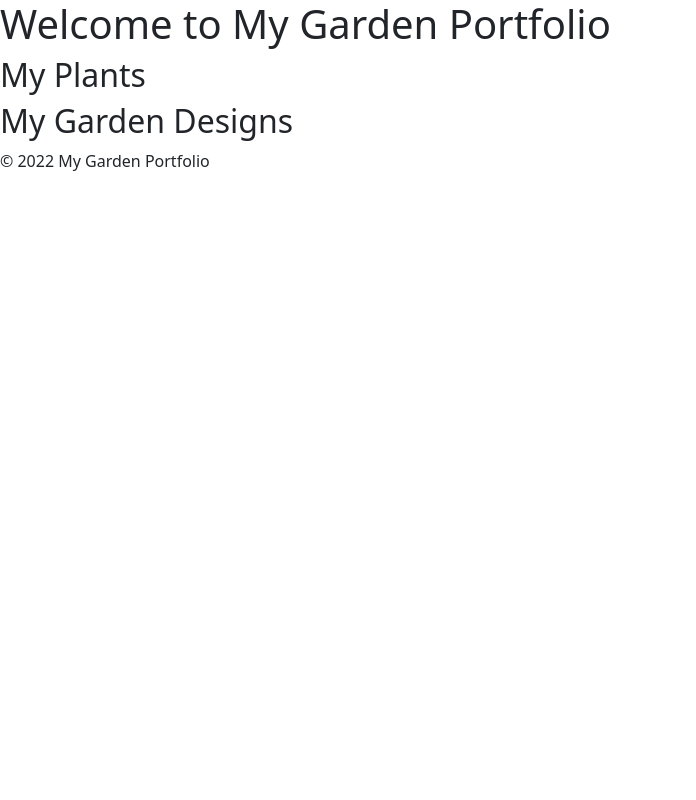
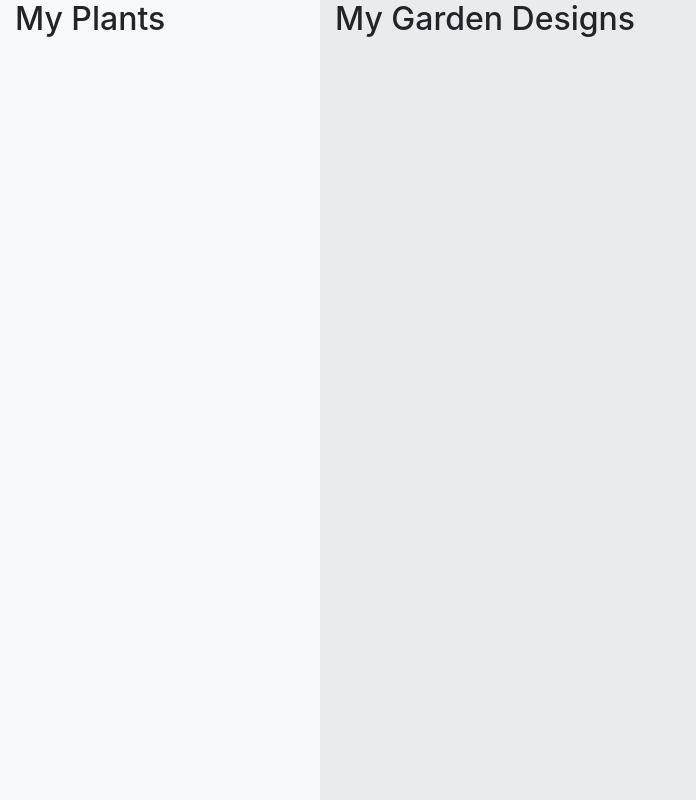
Before and after one commit to asteene/plant_pals, a Flask app: page /test in a window 1280 px wide. Shown: the whole page, without its empty margins (0-696 px from the left). Run offline with Flask 3, Linux system fonts and the light colour scheme; some libraries are stand-ins or nearby versions.

Commit message:
Added left & right spacing

```diff
--- a/app.py
+++ b/app.py
@@ -11,5 +11,6 @@
 def test():
     return render_template("example.html")
 
+
 if __name__ == "__main__":
     app.run(debug=True)
--- a/templates/_layout.html
+++ b/templates/_layout.html
@@ -3,15 +3,18 @@
 <head>
     <meta charset="UTF-8">
     <meta name="viewport" content="width=device-width, initial-scale=1.0">
-    <script src="https://cdn.jsdelivr.net/npm/popper.js@1.12.9/dist/umd/popper.min.js"></script>
-    <script src="https://cdn.jsdelivr.net/npm/bootstrap@5.3.2/dist/js/bootstrap.bundle.min.js" integrity="sha384-C6RzsynM9kWDrMNeT87bh95OGNyZPhcTNXj1NW7RuBCsyN/o0jlpcV8Qyq46cDfL" crossorigin="anonymous"></script>
-    <link href="https://cdn.jsdelivr.net/npm/bootstrap@5.3.2/dist/css/bootstrap.min.css" rel="stylesheet" integrity="sha384-T3c6CoIi6uLrA9TneNEoa7RxnatzjcDSCmG1MXxSR1GAsXEV/Dwwykc2MPK8M2HN" crossorigin="anonymous">
-    <!-- <link rel="stylesheet" href="/static/styles.css"> -->
-
-    {% block head %}{% endblock %}
-
-
-
+    <link href="https://stackpath.bootstrapcdn.com/bootstrap/4.5.2/css/bootstrap.min.css" rel="stylesheet">
+    <title>Split Sections</title>
+    <style>
+        .section-left {
+            background-color: #f8f9fa; /* Light background for left section */
+            height: 100vh; /* Full viewport height */
+        }
+        .section-right {
+            background-color: #e9ecef; /* Slightly darker background for right section */
+            height: 100vh; /* Full viewport height */
+        }
+    </style>
 
     <title>{% block title %}{% endblock %}</title>
 </head>
@@ -22,24 +25,29 @@
     </nav>
 
     <main>
-    {% block body %}{% endblock %}
+        <div class="container-fluid">
+            <div class="row">
+                <div class="col-md-3 section-left"> <!-- This takes up 1/4 of the width -->
+                    {% block left %}{% endblock %}
+
+                </div>
+                <div class="col-md-9 section-right"> <!-- This takes up 3/4 of the width -->
+                    {% block right %}{% endblock %}
+                </div>
+            </div>
+        </div>
+
+
+        </body>
+        </html>
     </main>
     {% block footer %}
     <footer>
          <!--Footer information for-->
     </footer>
     {% endblock %}
-    <script>
-        //Test if image loads
-        image_test =document.getElementsByClassName("image_test");
-
-        for (var i = 0; i < image_test.length; i++) {
-            if (typeof  image_test[i].naturalWidth == "undefined" || image_test[i].naturalWidth == 0) {
-          image_test[i].src = "/static/404.jpg";
-          }
-        }
-
-
-        </script>
+    <script src="https://code.jquery.com/jquery-3.5.1.slim.min.js"></script>
+    <script src="https://cdn.jsdelivr.net/npm/@popperjs/core@2.9.3/dist/umd/popper.min.js"></script>
+    <script src="https://stackpath.bootstrapcdn.com/bootstrap/4.5.2/js/bootstrap.min.js"></script>
 </body>
 </html>
--- a/templates/example.html
+++ b/templates/example.html
@@ -9,12 +9,16 @@
     </header>
     <main>
         <section>
+            {% block left %}
             <h2 class="">My Plants</h2>
             <!-- Add your plants here -->
+            {% endblock %}
         </section>
         <section>
+            {% block right %}
             <h2>My Garden Designs</h2>
             <!-- Add your garden designs here -->
+            {% endblock %}
         </section>
     </main>
     <footer>
```
